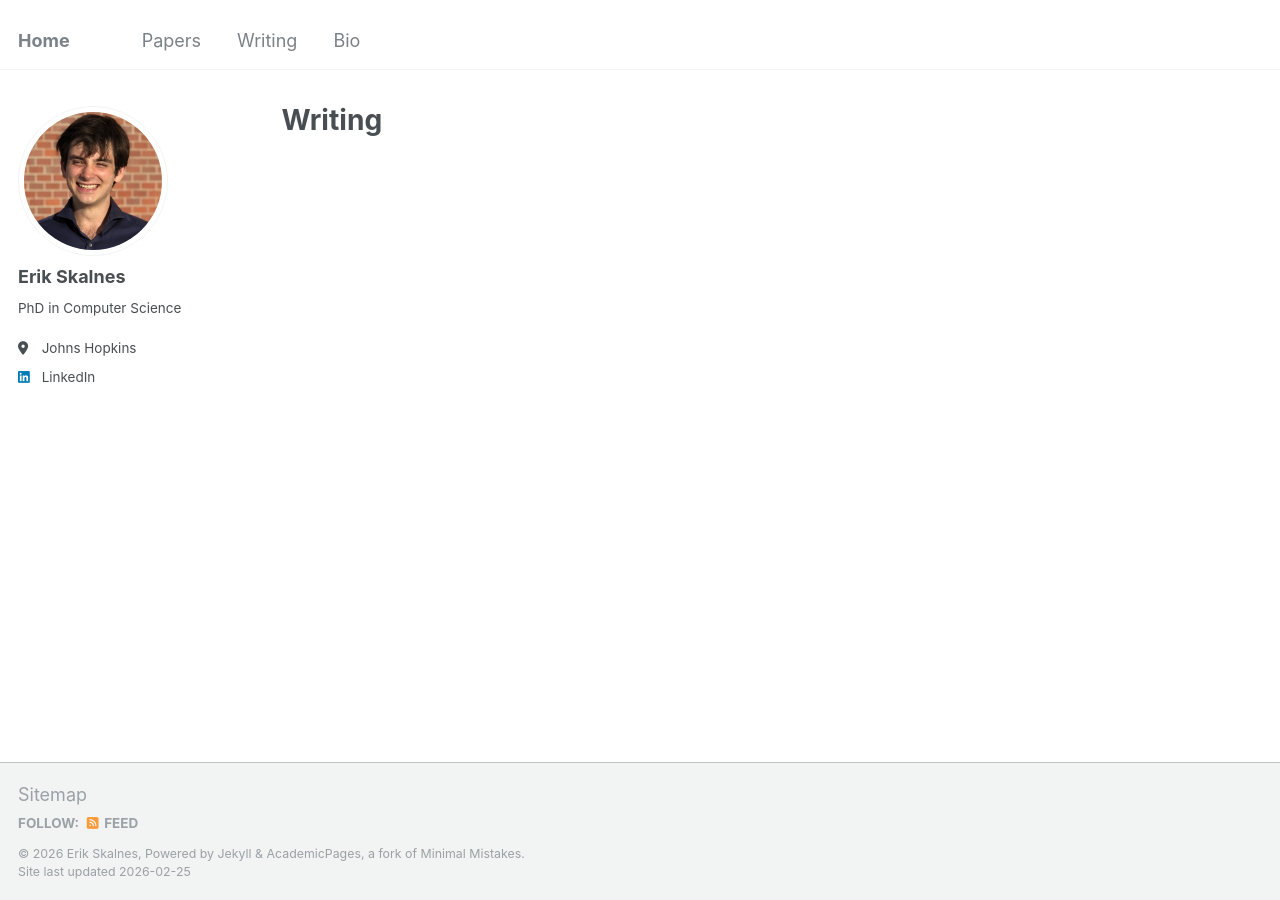
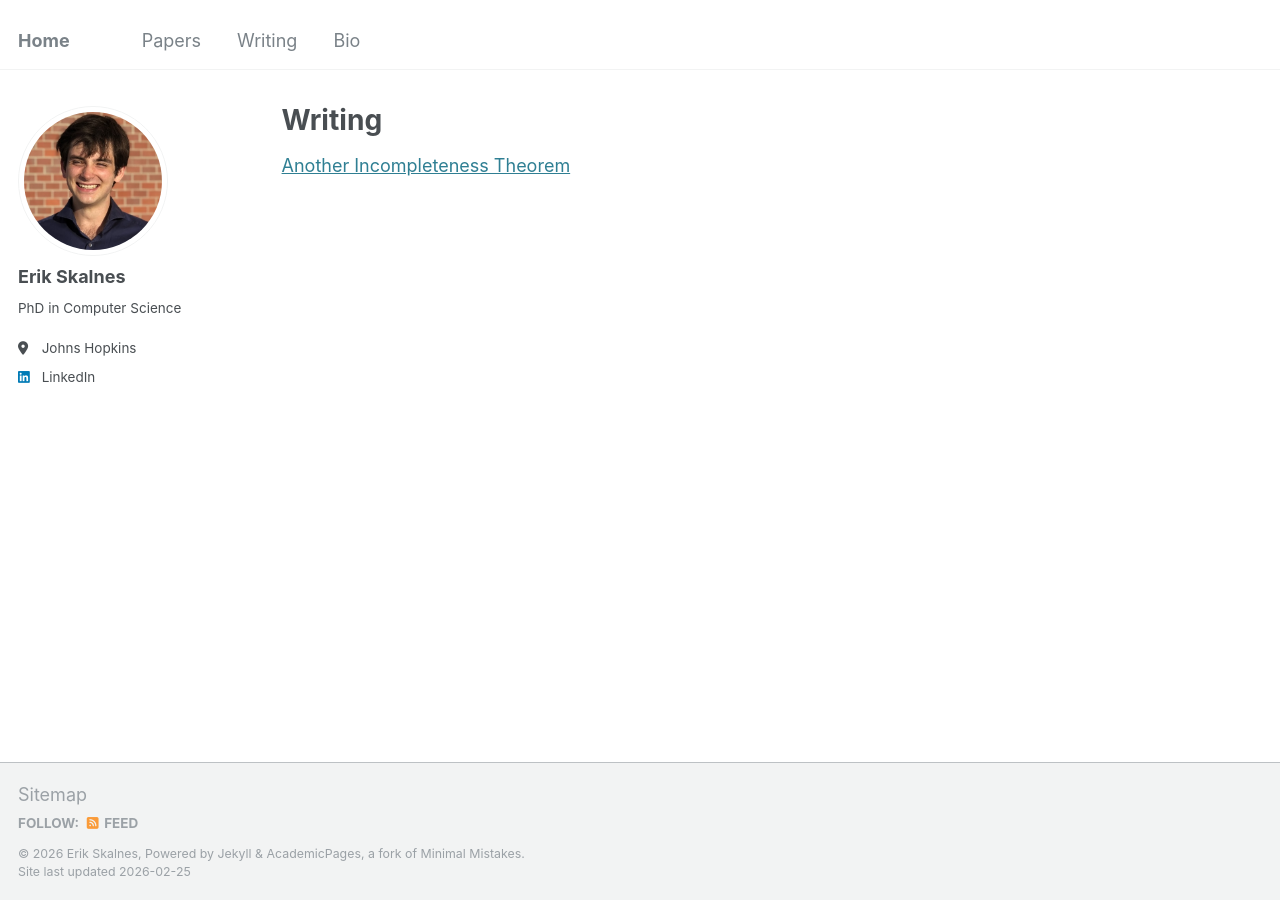
Before and after one commit to skalnes/skalnes.github.io, a Jekyll site: the page built from _pages/writing.md, in a window 1280 px wide. Built offline with Jekyll 4.4.1, drawn with Linux system fonts in a browser that asks for light colours.

Commit message:
blogpost idk

```diff
--- a/_pages/writing.md
+++ b/_pages/writing.md
@@ -8,3 +8,5 @@ redirect_from:
 ---
 
 {% include base_path %}
+
+[Another Incompleteness Theorem]({{ base_path }}/files/2026-02-02-SkillIssueIncompThm.pdf)
```
Also changed, not shown: 2 other files.
